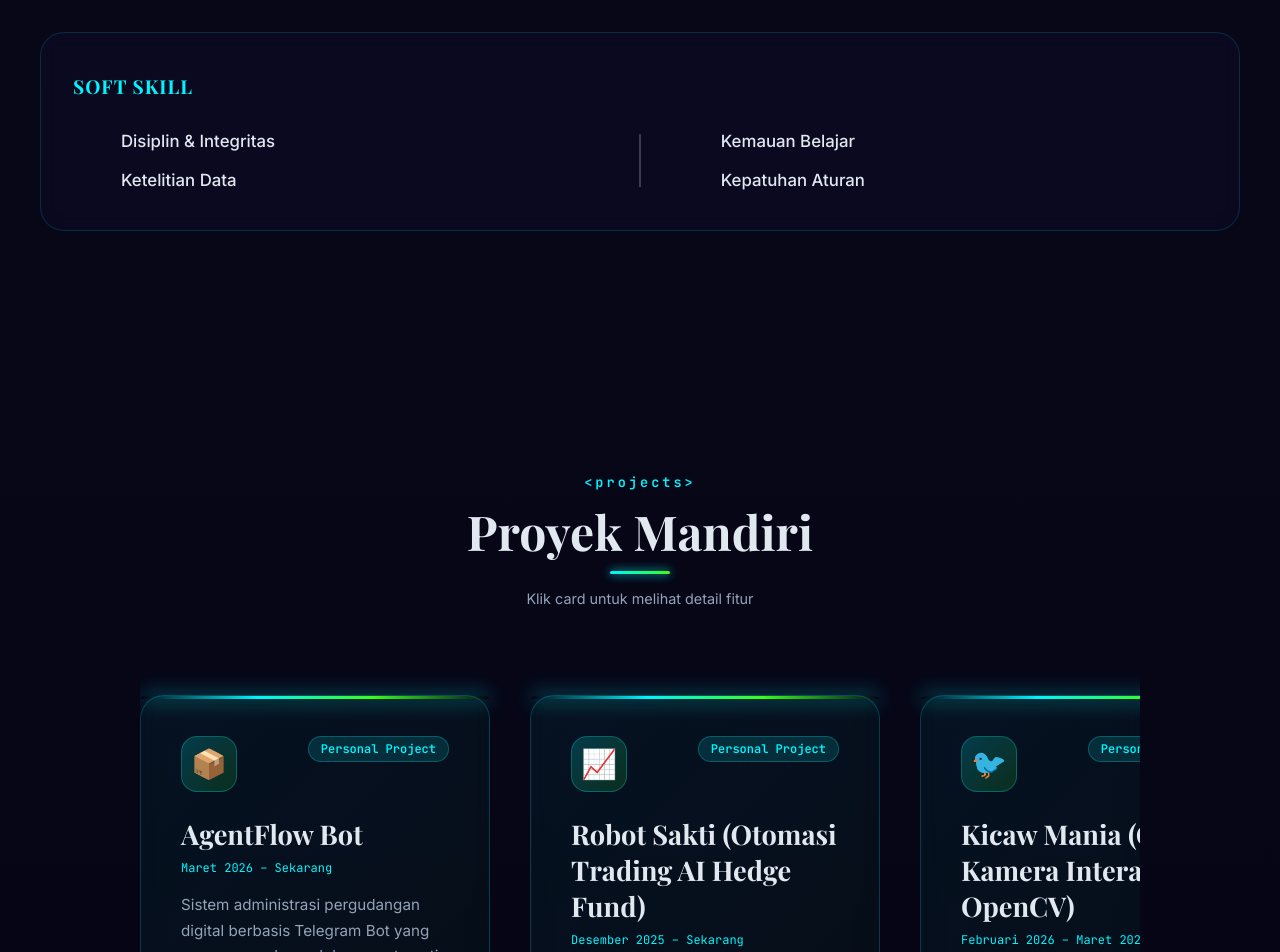
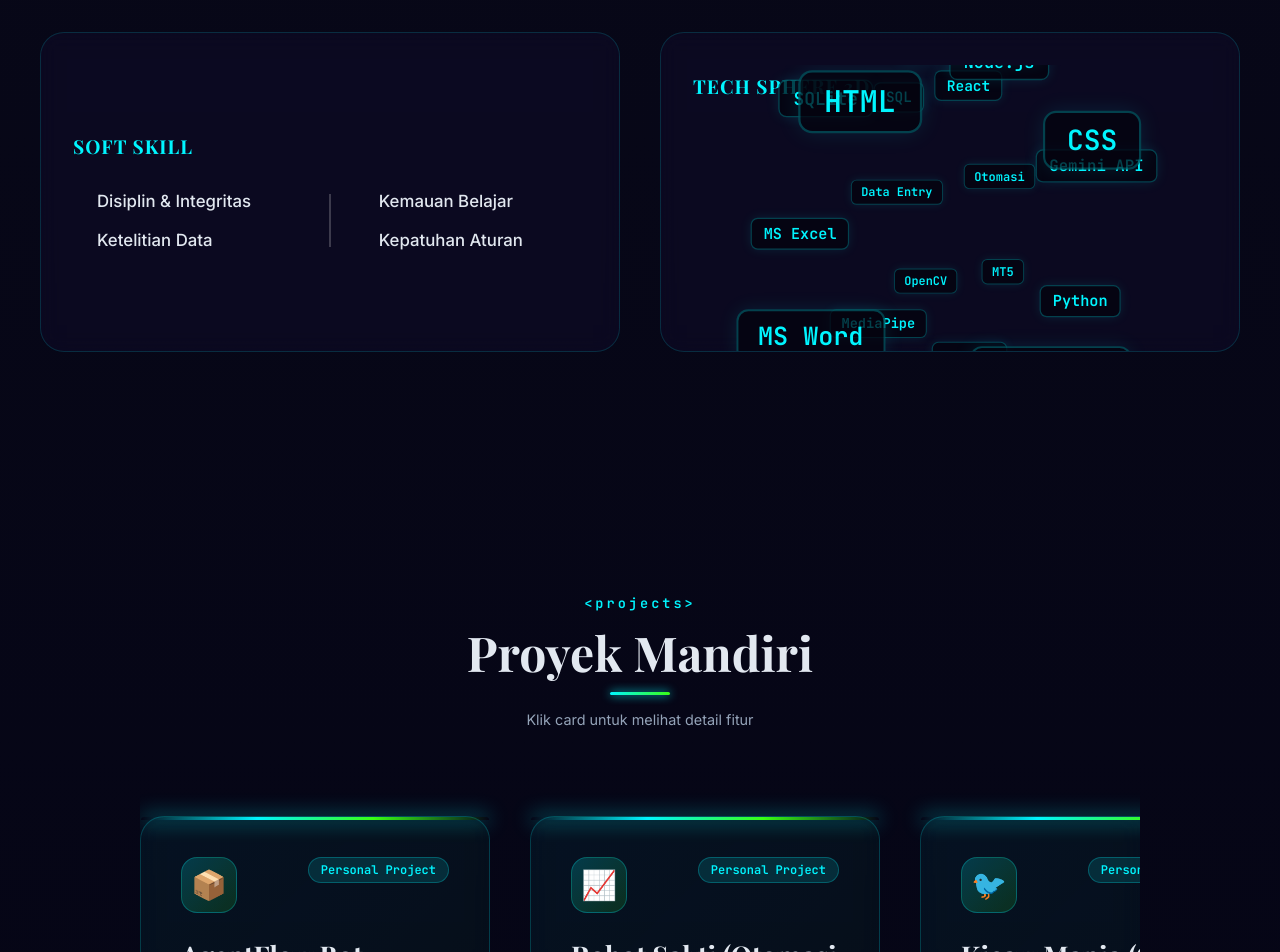
Before and after one commit to ajgrealme-dev/ajgrealme-dev.github.io, a React (Vite) app: page / in a window 1280 px wide. Shown: the part 2300-3252 px from the top of the page. Built offline with nearby package versions, Linux system fonts and the light colour scheme.

Commit message:
feat: enhance interactivity with 3D tech tag sphere, 3D hover parallax cards, dynamic scroll card tilting, and submission paper plane launch

```diff
--- a/src/components/Projects.jsx
+++ b/src/components/Projects.jsx
@@ -1,16 +1,30 @@
-import { useRef, useState } from 'react';
+import { useRef, useState, useEffect } from 'react';
 import { motion, useInView } from 'framer-motion';
 import { useApp } from '../context/AppContext';
 
-function FlipCard({ project, isDark }) {
+function FlipCard({ project, isDark, scrollVelocity = 0 }) {
   const [flipped, setFlipped] = useState(false);
   const accentColor = isDark ? '#00f5ff' : '#6366f1';
   const textColor = isDark ? '#e2e8f0' : '#1e293b';
   const subColor = isDark ? '#94a3b8' : '#64748b';
+
+  const tiltStyle = {
+    transform: `rotateY(${scrollVelocity}deg) skewX(${-scrollVelocity * 0.25}deg)`,
+    transition: 'transform 0.15s cubic-bezier(0.25, 0.46, 0.45, 0.94)',
+  };
+
   return (
     <div
       onClick={() => setFlipped(!flipped)}
-      style={{ perspective: '1200px', cursor: 'pointer', minHeight: '420px', width: 'min(350px, 85vw)', flex: '0 0 min(350px, 85vw)', scrollSnapAlign: 'start' }}
+      style={{
+        perspective: '1200px',
+        cursor: 'pointer',
+        minHeight: '420px',
+        width: 'min(350px, 85vw)',
+        flex: '0 0 min(350px, 85vw)',
+        scrollSnapAlign: 'start',
+        ...tiltStyle
+      }}
     >
       <motion.div
         animate={{ rotateY: flipped ? 180 : 0 }}
@@ -118,6 +132,44 @@ export default function Projects() {
   const accentColor = isDark ? '#00f5ff' : '#6366f1';
   const textColor = isDark ? '#e2e8f0' : '#1e293b';
 
+  const containerRef = useRef(null);
+  const [scrollVelocity, setScrollVelocity] = useState(0);
+
+  useEffect(() => {
+    const el = containerRef.current;
+    if (!el) return;
+
+    let lastScrollLeft = el.scrollLeft;
+    let lastTime = Date.now();
+    let timeoutId = null;
+
+    const handleScroll = () => {
+      const currentScrollLeft = el.scrollLeft;
+      const currentTime = Date.now();
+      const deltaTime = currentTime - lastTime;
+      if (deltaTime > 0) {
+        const deltaX = currentScrollLeft - lastScrollLeft;
+        // Calculate velocity (px/ms) and clamp it between -12 and 12
+        const velocity = Math.max(-12, Math.min(12, (deltaX / deltaTime) * 8));
+        setScrollVelocity(velocity);
+      }
+      lastScrollLeft = currentScrollLeft;
+      lastTime = currentTime;
+
+      // Reset velocity to 0 when scrolling stops
+      clearTimeout(timeoutId);
+      timeoutId = setTimeout(() => {
+        setScrollVelocity(0);
+      }, 100);
+    };
+
+    el.addEventListener('scroll', handleScroll);
+    return () => {
+      el.removeEventListener('scroll', handleScroll);
+      clearTimeout(timeoutId);
+    };
+  }, []);
+
   return (
     <section id="projects" ref={ref} style={{ padding: '120px 2rem', position: 'relative', zIndex: 10 }}>
       <div style={{ maxWidth: '1000px', margin: '0 auto' }}>
@@ -131,6 +183,7 @@ export default function Projects() {
         </motion.div>
 
         <motion.div
+          ref={containerRef}
           initial={{ opacity: 0, y: 60 }}
           animate={inView ? { opacity: 1, y: 0 } : {}}
           transition={{ delay: 0.2, duration: 0.8 }}
@@ -147,7 +200,7 @@ export default function Projects() {
           className="projects-scroll-container"
         >
           {t.projects.items.map((proj, i) => (
-            <FlipCard key={i} project={proj} isDark={isDark} />
+            <FlipCard key={i} project={proj} isDark={isDark} scrollVelocity={scrollVelocity} />
           ))}
         </motion.div>
       </div>
--- a/src/components/Skills.jsx
+++ b/src/components/Skills.jsx
@@ -1,6 +1,69 @@
-import { useRef, useState } from 'react';
-import { motion, useInView } from 'framer-motion';
+import { useRef, useState, useMemo } from 'react';
+import { motion, useInView, useMotionValue, useSpring, useTransform } from 'framer-motion';
+import { Canvas, useFrame } from '@react-three/fiber';
+import { Html } from '@react-three/drei';
+import * as THREE from 'three';
 import { useApp } from '../context/AppContext';
+
+function Word({ children, isDark, ...props }) {
+  const ref = useRef();
+  return (
+    <Html ref={ref} {...props} distanceFactor={12} center>
+      <span style={{
+        color: isDark ? '#00f5ff' : '#6366f1',
+        fontSize: '0.8rem',
+        fontWeight: 700,
+        fontFamily: 'JetBrains Mono, monospace',
+        background: isDark ? 'rgba(5, 5, 15, 0.75)' : 'rgba(255, 255, 255, 0.85)',
+        padding: '4px 10px',
+        borderRadius: '6px',
+        border: `1px solid ${isDark ? 'rgba(0, 245, 255, 0.25)' : 'rgba(99, 102, 241, 0.25)'}`,
+        whiteSpace: 'nowrap',
+        boxShadow: isDark ? '0 0 10px rgba(0,245,255,0.1)' : '0 4px 10px rgba(99,102,241,0.05)',
+        cursor: 'default',
+        userSelect: 'none',
+        display: 'block'
+      }} className="tech-sphere-word">{children}</span>
+    </Html>
+  );
+}
+
+function Cloud({ count = 20, radius = 4.2, isDark }) {
+  const words = useMemo(() => {
+    const list = [
+      'JavaScript', 'Node.js', 'React', 'SQL', 'SQLite',
+      'HTML', 'CSS', 'Gemini API', 'Otomasi', 'Data Entry',
+      'MS Excel', 'MS Word', 'Three.js', 'Python', 'MT5',
+      'OpenCV', 'MediaPipe', 'Git', 'GitHub', 'AI Bot'
+    ];
+    const temp = [];
+    const spherical = new THREE.Spherical();
+    const phiInterval = Math.PI / (list.length + 1);
+    const thetaInterval = (Math.PI * 2 * (1 + Math.sqrt(5))) / list.length; // Fibonacci spiral
+    for (let i = 0; i < list.length; i++) {
+      spherical.set(radius, phiInterval * (i + 1), thetaInterval * i);
+      const pos = new THREE.Vector3().setFromSpherical(spherical);
+      temp.push([pos, list[i]]);
+    }
+    return temp;
+  }, [radius]);
+
+  const groupRef = useRef();
+  useFrame((state) => {
+    if (groupRef.current) {
+      groupRef.current.rotation.y = state.clock.elapsedTime * 0.12;
+      groupRef.current.rotation.x = state.clock.elapsedTime * 0.04;
+    }
+  });
+
+  return (
+    <group ref={groupRef}>
+      {words.map(([pos, word], idx) => (
+        <Word key={idx} position={pos} isDark={isDark}>{word}</Word>
+      ))}
+    </group>
+  );
+}
 
 function SkillTag({ name, isDark, delay }) {
   const accentColor = isDark ? '#00f5ff' : '#6366f1';
@@ -39,8 +102,31 @@ function SkillCategory({ cat, isDark, inView, catIndex }) {
   const cardBorder = isDark ? 'rgba(0,245,255,0.15)' : 'rgba(99,102,241,0.2)';
   const textColor = isDark ? '#e2e8f0' : '#1e293b';
 
+  const cardRef = useRef();
+  const x = useMotionValue(0);
+  const y = useMotionValue(0);
+  const rotateX = useSpring(useTransform(y, [-0.5, 0.5], [12, -12]), { stiffness: 150, damping: 15 });
+  const rotateY = useSpring(useTransform(x, [-0.5, 0.5], [-12, 12]), { stiffness: 150, damping: 15 });
+
+  const handleMouseMove = (e) => {
+    if (!cardRef.current) return;
+    const rect = cardRef.current.getBoundingClientRect();
+    const xVal = (e.clientX - rect.left - rect.width / 2) / rect.width;
+    const yVal = (e.clientY - rect.top - rect.height / 2) / rect.height;
+    x.set(xVal);
+    y.set(yVal);
+  };
+
+  const handleMouseLeave = () => {
+    x.set(0);
+    y.set(0);
+  };
+
   return (
     <motion.div
+      ref={cardRef}
+      onMouseMove={handleMouseMove}
+      onMouseLeave={handleMouseLeave}
       initial={{ opacity: 0, y: 60, rotateX: -15 }}
       animate={inView ? { opacity: 1, y: 0, rotateX: 0 } : {}}
       transition={{ duration: 0.7, delay: catIndex * 0.15 }}
@@ -53,6 +139,9 @@ function SkillCategory({ cat, isDark, inView, catIndex }) {
         transformStyle: 'preserve-3d',
         transition: 'box-shadow 0.3s ease',
         backdropFilter: 'blur(10px)',
+        rotateX,
+        rotateY,
+        perspective: '1000px',
       }}
     >
       <div style={{ display: 'flex', alignItems: 'center', gap: '0.75rem', marginBottom: '1.5rem' }}>
@@ -109,28 +198,50 @@ export default function Skills() {
           ))}
         </div>
 
-        {/* Soft Skills Section (Dual column layout) */}
+        {/* Bottom Section: Soft Skills & 3D Tech Sphere */}
+        <div className="skills-bottom-grid">
+          {/* Soft Skills Section */}
           <motion.div initial={{ opacity: 0, y: 40 }} animate={inView ? { opacity: 1, y: 0 } : {}} transition={{ delay: 0.5 }}
             style={{
               background: isDark ? 'rgba(139, 92, 246, 0.04)' : 'rgba(99, 102, 241, 0.05)',
               border: `1px solid ${isDark ? 'rgba(0,245,255,0.15)' : 'rgba(99, 102, 241, 0.2)'}`,
               borderRadius: '24px', padding: '2.5rem 2rem', backdropFilter: 'blur(10px)',
+              display: 'flex', flexDirection: 'column', justifyContent: 'center'
             }}>
             <h3 style={{ color: accentColor, marginBottom: '2rem', fontWeight: 700, fontSize: '1.2rem', textTransform: 'uppercase', letterSpacing: '1px', fontFamily: 'Playfair Display, serif' }}>
               {isDark ? 'Soft skill' : 'Soft skill'}
             </h3>
-          <div style={{ display: 'grid', gridTemplateColumns: '1fr auto 1fr', gap: '2rem' }} className="soft-skills-grid">
-            <div style={{ display: 'flex', flexDirection: 'column', gap: '1.2rem', paddingLeft: '3rem' }}>
+            <div style={{ display: 'grid', gridTemplateColumns: '1fr auto 1fr', gap: '1.5rem' }} className="soft-skills-grid">
+              <div style={{ display: 'flex', flexDirection: 'column', gap: '1.2rem', paddingLeft: '1.5rem' }}>
                 <div style={{ fontSize: '1.05rem', fontWeight: 500, color: textColor }}>{isDark ? 'Disiplin & Integritas' : 'Discipline & Integrity'}</div>
                 <div style={{ fontSize: '1.05rem', fontWeight: 500, color: textColor }}>{isDark ? 'Ketelitian Data' : 'Data Accuracy'}</div>
               </div>
               <div style={{ width: '1.5px', background: isDark ? 'rgba(255, 255, 255, 0.2)' : 'rgba(99, 102, 241, 0.2)', margin: '0.2rem 0' }} className="soft-skills-divider" />
-            <div style={{ display: 'flex', flexDirection: 'column', gap: '1.2rem', paddingLeft: '3rem' }}>
+              <div style={{ display: 'flex', flexDirection: 'column', gap: '1.2rem', paddingLeft: '1.5rem' }}>
                 <div style={{ fontSize: '1.05rem', fontWeight: 500, color: textColor }}>{isDark ? 'Kemauan Belajar' : 'Eagerness to Learn'}</div>
                 <div style={{ fontSize: '1.05rem', fontWeight: 500, color: textColor }}>{isDark ? 'Kepatuhan Aturan' : 'Rule Compliance'}</div>
               </div>
             </div>
           </motion.div>
+
+          {/* 3D Tech Sphere Section */}
+          <motion.div initial={{ opacity: 0, y: 40 }} animate={inView ? { opacity: 1, y: 0 } : {}} transition={{ delay: 0.6 }}
+            style={{
+              background: isDark ? 'rgba(139, 92, 246, 0.04)' : 'rgba(99, 102, 241, 0.05)',
+              border: `1px solid ${isDark ? 'rgba(0,245,255,0.15)' : 'rgba(99, 102, 241, 0.2)'}`,
+              borderRadius: '24px', padding: '2.5rem 2rem', backdropFilter: 'blur(10px)',
+              height: '320px', display: 'flex', flexDirection: 'column', position: 'relative', overflow: 'hidden'
+            }}>
+            <h3 style={{ color: accentColor, marginBottom: '1rem', fontWeight: 700, fontSize: '1.2rem', textTransform: 'uppercase', letterSpacing: '1px', fontFamily: 'Playfair Display, serif', zIndex: 10 }}>
+              {isDark ? 'Tech Sphere 3D' : '3D Tech Sphere'}
+            </h3>
+            <div style={{ width: '100%', height: '100%', position: 'absolute', inset: 0, top: '2rem' }}>
+              <Canvas camera={{ position: [0, 0, 7.5], fov: 60 }} style={{ pointerEvents: 'none' }}>
+                <Cloud isDark={isDark} />
+              </Canvas>
+            </div>
+          </motion.div>
+        </div>
       </div>
     </section>
   );
--- a/src/index.css
+++ b/src/index.css
@@ -114,3 +114,18 @@ img { max-width: 100%; height: auto; }
     text-align: center !important;
   }
 }
+
+.skills-bottom-grid {
+  display: grid;
+  grid-template-columns: 1fr 1fr;
+  gap: 2.5rem;
+  margin-top: 3rem;
+  align-items: stretch;
+}
+
+@media (max-width: 900px) {
+  .skills-bottom-grid {
+    grid-template-columns: 1fr !important;
+    gap: 2rem !important;
+  }
+}
```
Also changed, not shown: src/components/Contact.jsx (+32 -1 lines). Lines whose indentation alone changed are shown as unchanged.
